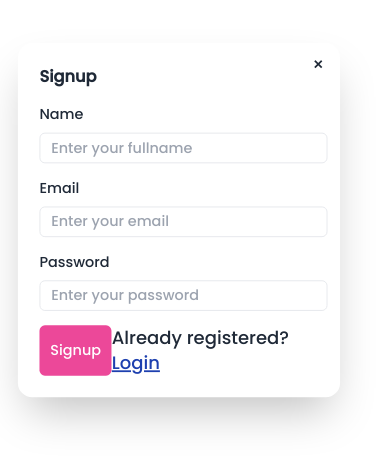
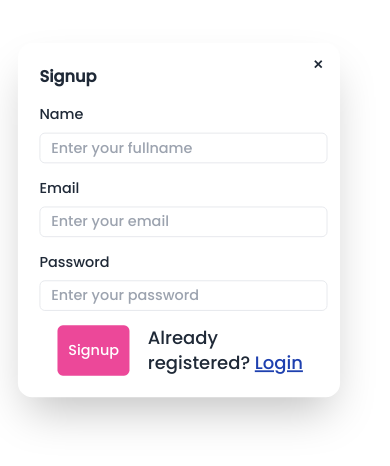
Before and after one commit to Madhav-bansal013/AuraBooks, a React (Vite) app in the folder Frontend/: page /signup in a window 390 px wide. Shown: the part 202-668 px from the top of the page. Built offline with nearby package versions, Linux system fonts and the light colour scheme.

Commit message:
margin given

```diff
--- a/Frontend/src/components/Signup.jsx
+++ b/Frontend/src/components/Signup.jsx
@@ -34,7 +34,7 @@ function Signup() {
     {/*buttons*/}
 
     <div className='flex justify-around mt-4'>
-        <button className='bg-pink-500 text-white px-3 py-1 rounded-md hover:bg-pink-700 duration-300'>Signup</button>
+        <button className='bg-pink-500 text-white px-3 py-1 mx-5 md:mx-0 rounded-md hover:bg-pink-700 duration-300'>Signup</button>
         <p className='text-xl'>Already registered? <button className='underline text-blue-800 cursor-pointer' onClick={()=>document.getElementById("my_modal_3").showModal()}>Login</button></p>
         <Login/>
     </div>
--- a/Frontend/tailwind.config.js
+++ b/Frontend/tailwind.config.js
@@ -4,11 +4,14 @@ export default {
     "./index.html",
     "./src/**/*.{js,ts,jsx,tsx}",
   ],
-  darkMode:"class",
+  darkMode: "class", // Enables class-based dark mode
   theme: {
     extend: {},
   },
   plugins: [
     require('daisyui'),
   ],
-}
+  daisyui: {
+    themes: ["light", "dark"], // Ensure both themes are available
+  },
+};
```
